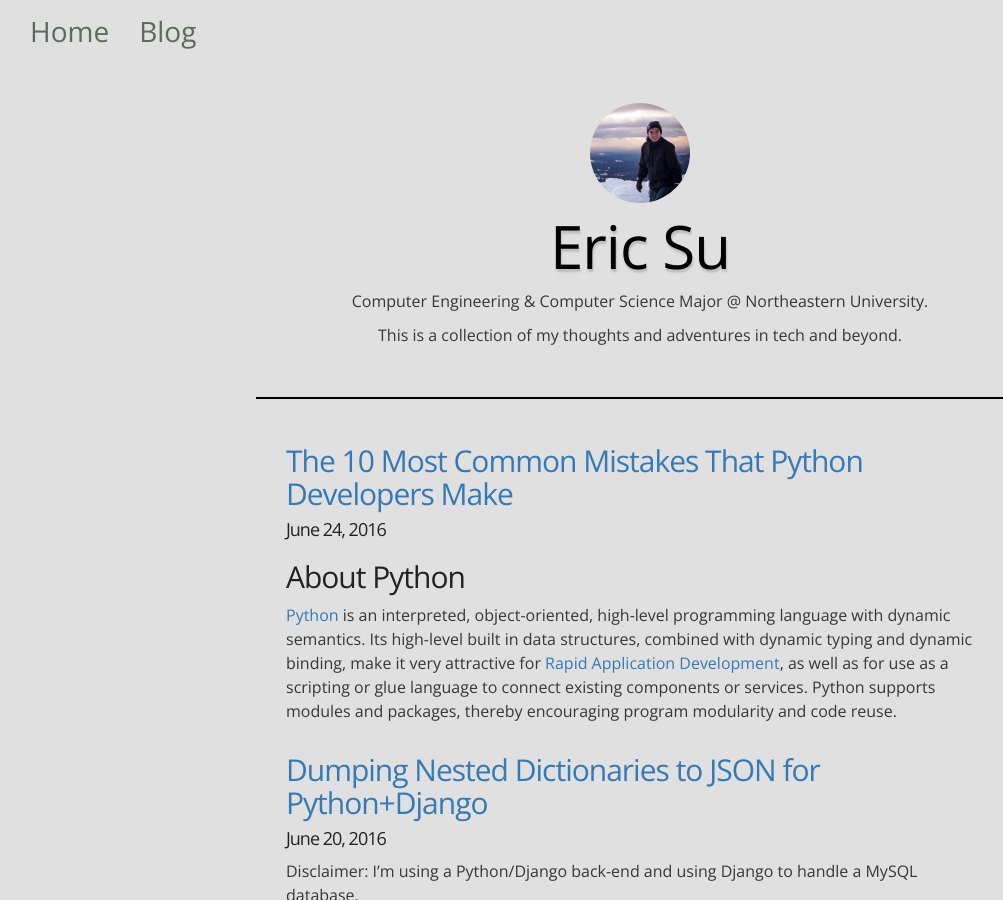
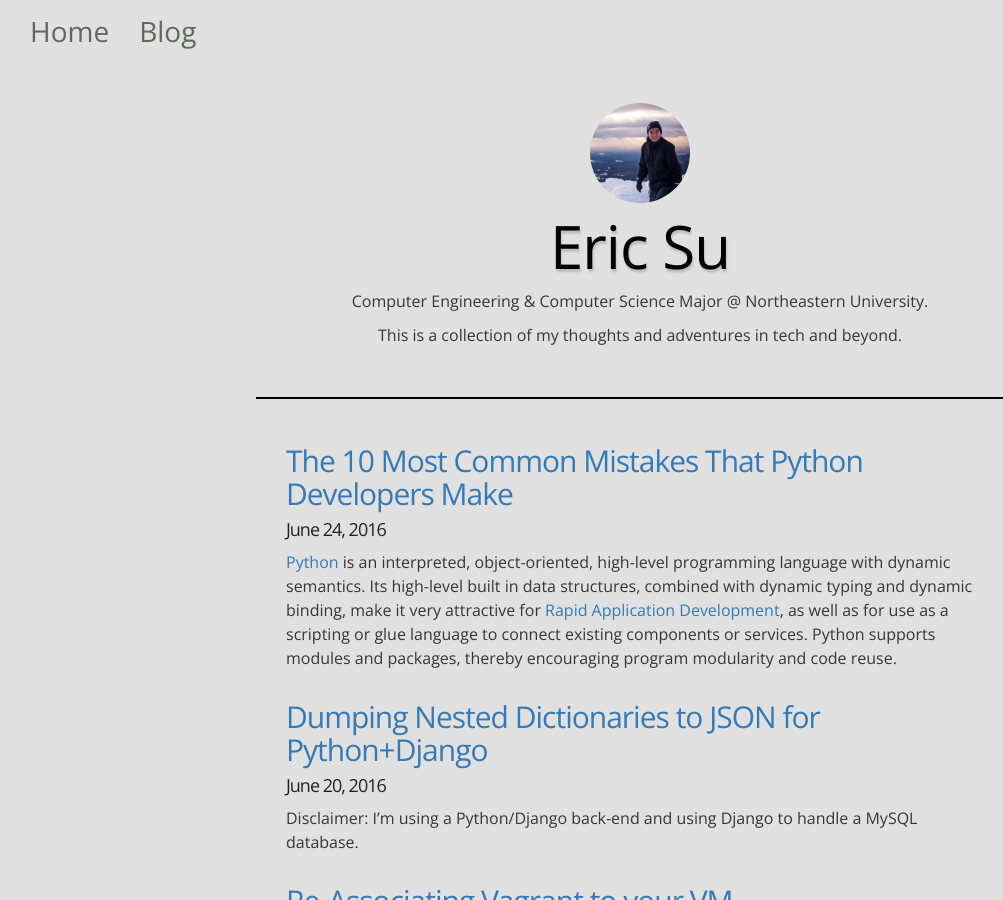
Before and after one commit to eric-cc-su/eric-cc-su.github.io, a Jekyll site: the page built from blog/index.html, in a window 1280 px wide and 900 px high. Shown: the whole window, without its empty margins (0-1003 px from the left). Built offline with Jekyll 4.4.1, drawn with Linux system fonts in a browser that asks for light colours; the list of posts is cut into pages by our own code.

Commit message:
excerpt fix

```diff
--- a/_posts/2016-06-24-top-10-mistakes-that-python-programmers-make.html
+++ b/_posts/2016-06-24-top-10-mistakes-that-python-programmers-make.html
@@ -7,7 +7,6 @@ referrer_author: By <a href="https://www.toptal.com/resume/martin-chikilian">Mar
 tags: [python, programming]
 ---
 
-<h2>About Python</h2>
 <p>
     <a href="https://www.python.org/">Python</a> is an interpreted, object-oriented,
     high-level programming language with dynamic semantics. Its high-level built in data structures, combined
```
